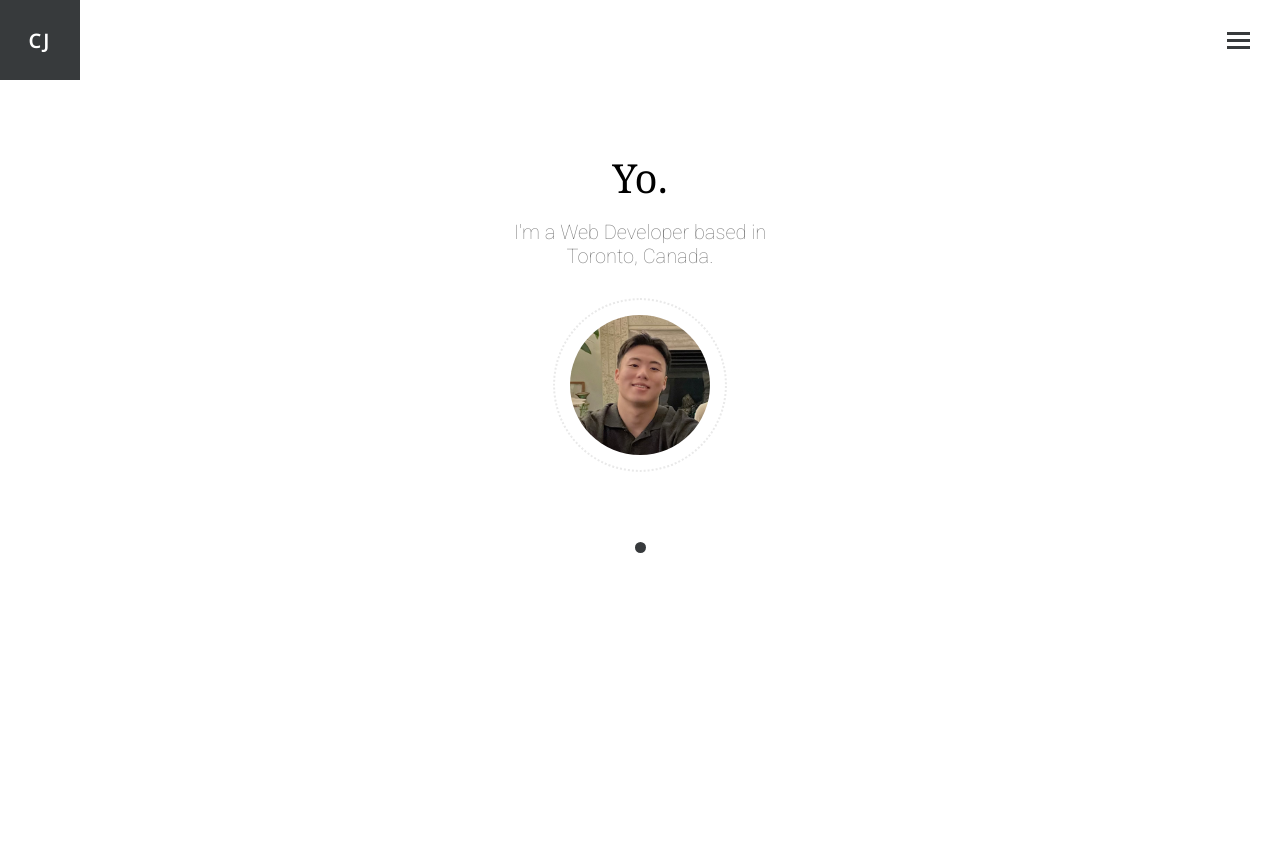
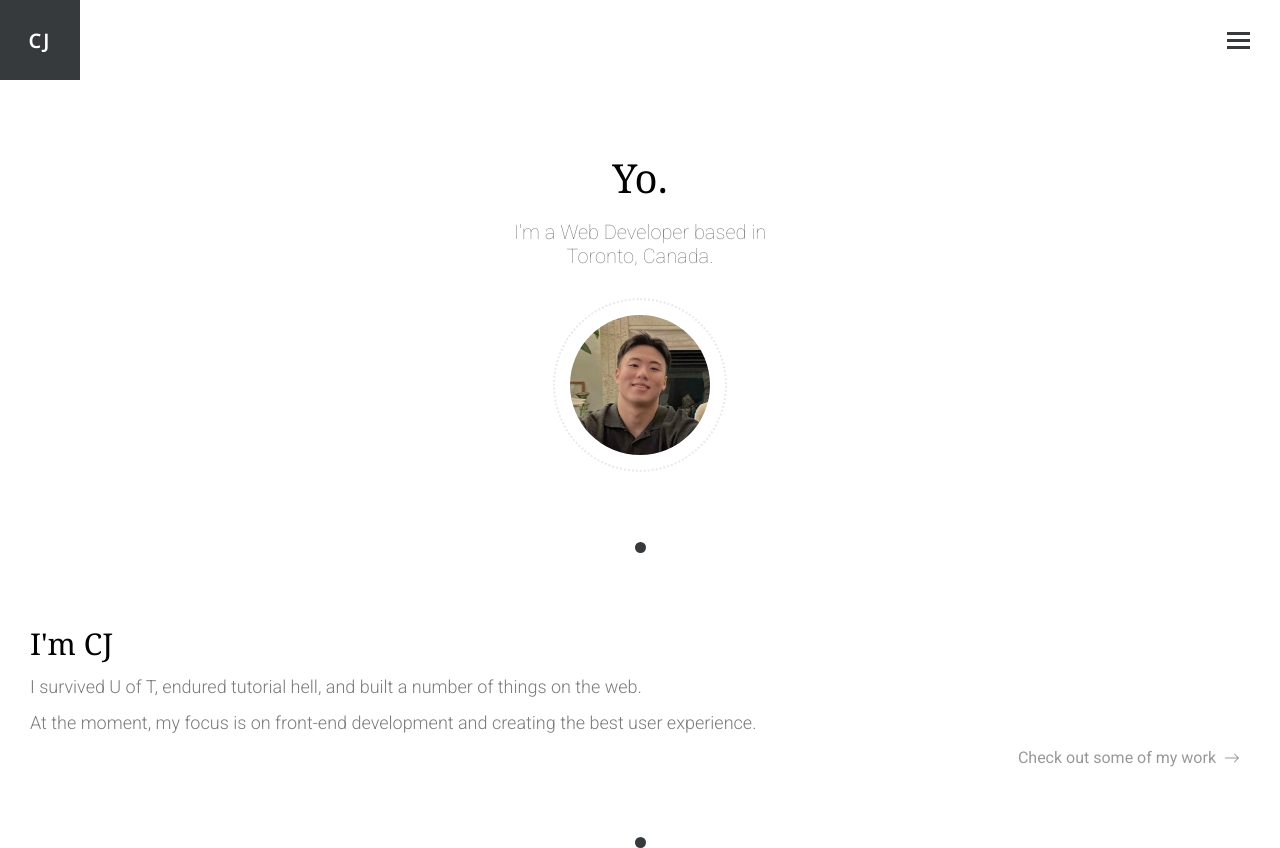
Before and after one commit to cjoak1028/my-personal-website, a React (Create React App) app: page / in a window 1280 px wide. Before the commit the page ends 800 px from the top, so only its background shows below. Built offline with nearby package versions, Linux system fonts and the light colour scheme.

Commit message:
Created About section

```diff
--- a/package.json
+++ b/package.json
@@ -8,6 +8,7 @@
     "@testing-library/user-event": "^13.5.0",
     "react": "^18.2.0",
     "react-dom": "^18.2.0",
+    "react-icons": "^4.6.0",
     "react-scripts": "5.0.1",
     "web-vitals": "^2.1.4"
   },
--- a/src/App.js
+++ b/src/App.js
@@ -1,18 +1,23 @@
 import React from "react";
 import Header from "./components/Header/Header";
 import Hero from "./components/Hero/Hero";
+import About from "./components/About/About";
 import styles from "./App.module.css";
 
 function App() {
   return (
     <div>
       <Header />
-      <div className={styles["padding-main"]}>
+      <div id={styles["app-container"]}>
         <div className={styles["section"]}>
           <Hero />
         </div>
+        <span className={styles.divider}></span>
+        <div className={styles["section"]}>
+          <About />
+        </div>
+        <span className={styles.divider}></span>
       </div>
-      <span className={styles.divider}></span>
     </div>
   );
 }
--- a/src/App.module.css
+++ b/src/App.module.css
@@ -1,4 +1,4 @@
-.padding-main {
+#app-container {
     padding: 0 3rem;
 }
 
--- /dev/null
+++ b/src/components/About/About.js
@@ -0,0 +1,24 @@
+import React from "react";
+import styles from "./About.module.css";
+import { BsArrowRight } from "react-icons/bs";
+
+const About = () => {
+  return (
+    <div>
+      <h2>I'm CJ</h2>
+      <p>
+        I survived U of T, endured tutorial hell, and built a number of things
+        on the web.
+      </p>
+      <p>
+        At the moment, my focus is on front-end development and creating the
+        best user experience.
+      </p>
+      <a id={styles["work-link"]} className="flex flex-ai-c flex-jc-fe">
+        Check out some of my work <BsArrowRight id={styles.arrow} />
+      </a>
+    </div>
+  );
+};
+
+export default About;
--- /dev/null
+++ b/src/components/About/About.module.css
@@ -0,0 +1,19 @@
+#work-link {
+    /* float: right; */
+    margin-right: 1rem;
+    cursor: pointer;
+}
+
+#arrow {
+    margin-left: .8rem;
+}
+
+#work-link:hover {
+    opacity: 70%;
+    transition: .2s;
+}
+
+#work-link:hover #arrow {
+    transform: translateX(.5rem);
+    transition: .2s;
+}
--- a/src/components/Header/Header.module.css
+++ b/src/components/Header/Header.module.css
@@ -15,4 +15,5 @@
     font-weight: 600;
     font-family: var(--f-logo);
     letter-spacing: .2rem;
+    margin-bottom: 0;
 }
--- a/src/components/Hero/Hero.module.css
+++ b/src/components/Hero/Hero.module.css
@@ -1,20 +1,5 @@
 #hero {
     text-align: center;
-}
-
-#hero h1 {
-    font-size: 4rem;
-    font-weight: 100;
-    margin-bottom: 1.5rem;
-}
-
-#hero h3 {
-    font-size: 2rem;
-    font-weight: 100;
-    max-width: 28rem;
-    margin: auto;
-    margin-bottom: 3rem;
-    color: var(--c-sub);
 }
 
 #avatar-outline {
--- a/src/index.css
+++ b/src/index.css
@@ -27,8 +27,17 @@
   justify-content: space-between;
 }
 
+.flex-jc-fe {
+  justify-content: flex-end;
+}
+
 .flex-ai-c {
   align-items: center;
+}
+
+/* LAYOUT */
+.ta-right {
+  text-align: right;
 }
 
 /* RESET */
@@ -54,3 +63,37 @@ body {
 h1, h2 {
   font-family: var(--f-header);
 }
+
+h1 {
+  font-size: 4rem;
+  font-weight: 100;
+  margin-bottom: 1.5rem;
+}
+
+h2 {
+  font-size: 3rem;
+  font-weight: 100;
+  margin-bottom: 1.2rem;
+}
+
+h3 {
+  font-size: 2rem;
+  font-weight: 100;
+  max-width: 28rem;
+  margin: auto;
+  margin-bottom: 3rem;
+  color: var(--c-sub);
+}
+
+p {
+  font-size: 1.8rem;
+  color: var(--c-sub);
+  font-weight: 300;
+  margin-bottom: 1.5rem;
+}
+
+a {
+  font-size: 1.6rem;
+  color: black;
+  opacity: 40%;
+}
```
Also changed, not shown: 1 other file (tests, documents, lock files or other folders).
